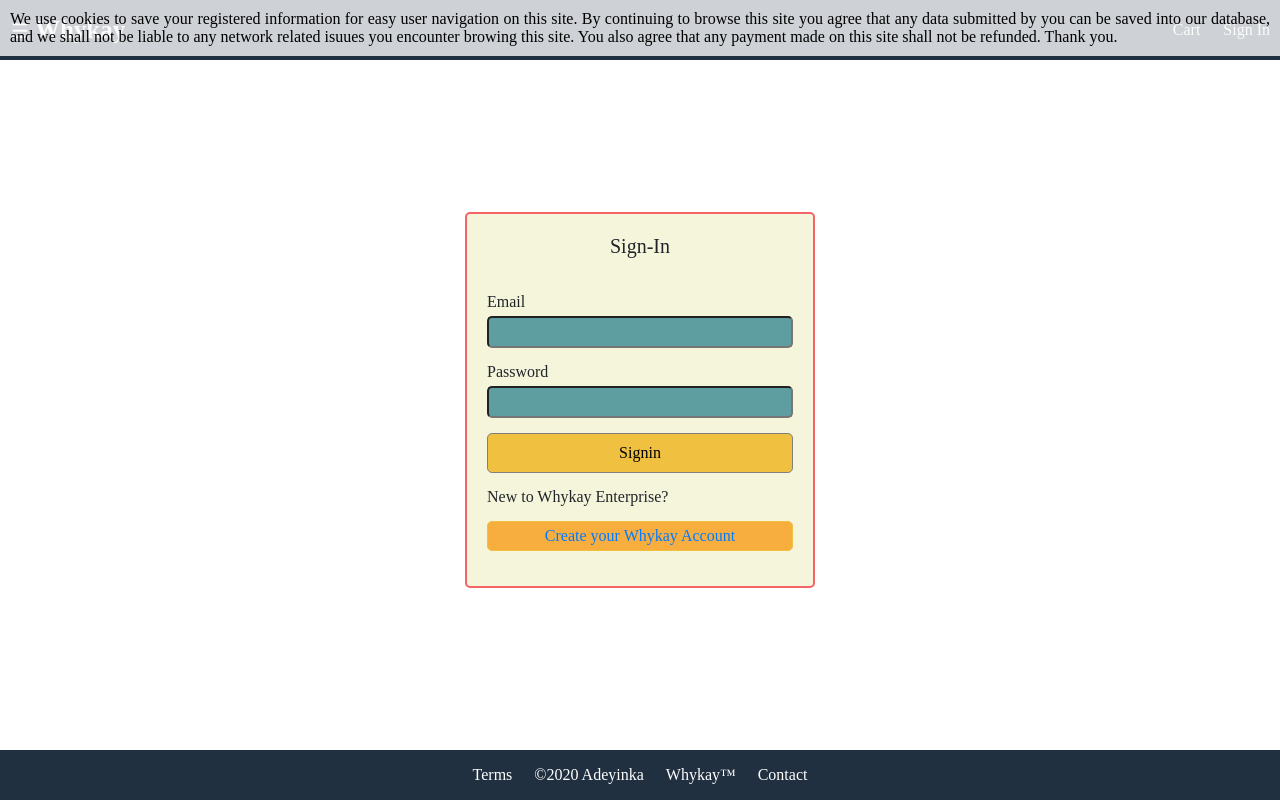
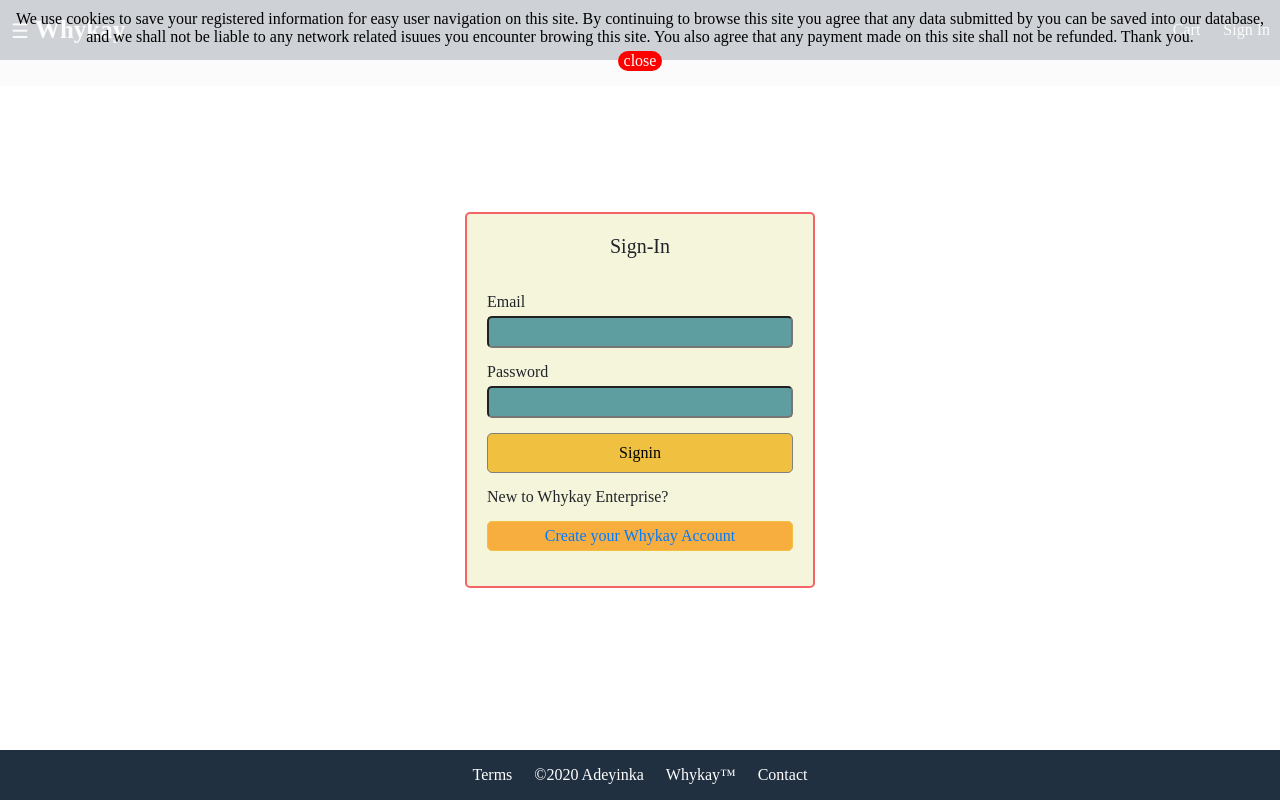
Before and after one commit to mujeebwakeel/react_dev, a React (Create React App) app in the folder frontend/: page /signin in a window 1280 px wide. Both pictures are taken after a click on the element "Terms". Built offline with nearby package versions, Linux system fonts and the light colour scheme.

Commit message:
close buttons implemented for terms and contact

```diff
--- a/frontend/src/App.js
+++ b/frontend/src/App.js
@@ -124,13 +124,17 @@
         		</aside>
 
 				<div  className="terms">
-					We use cookies to save your registered information for easy user navigation on this site. By continuing to browse this site you agree that any data submitted by you can be saved into our database,
-					and we shall not be liable to any network related isuues you encounter browing this site. You also agree
-					that any payment made on this site shall not be refunded. Thank you.
+					<div>
+						We use cookies to save your registered information for easy user navigation on this site. By continuing to browse this site you agree that any data submitted by you can be saved into our database,
+						and we shall not be liable to any network related isuues you encounter browing this site. You also agree
+						that any payment made on this site shall not be refunded. Thank you.
+					</div>
+					<button className="close-term"onClick={handleTerms}>close</button>
 				</div>
 
 				<div className="contact">
-						  	You can reach us via <a href="mailto:wakeelmujeeb@yahoo.com?subject=Whykay%20Concept">wakeelmujeeb@yahoo.com</a>
+						  	<div>You can reach us via <a href="mailto:wakeelmujeeb@yahoo.com?subject=Whykay%20Concept">wakeelmujeeb@yahoo.com</a></div>
+							<button className="close-term"onClick={handleContactUs}>close</button>
 				</div>
 
         		<footer className="footer">
--- a/frontend/src/index.css
+++ b/frontend/src/index.css
@@ -99,7 +99,17 @@
 	padding: 1rem;
 	background-color: rgba(250, 250, 250, .8);
 	display: none;
-	text-align: justify;
+	text-align: center;
+}
+
+.close-term {
+	cursor: pointer;
+	background: red;
+	color: white;
+	margin: .5rem auto;
+	border: none;
+	outline: none;
+	border-radius: 10px;
 }
 
 .contact {
```
